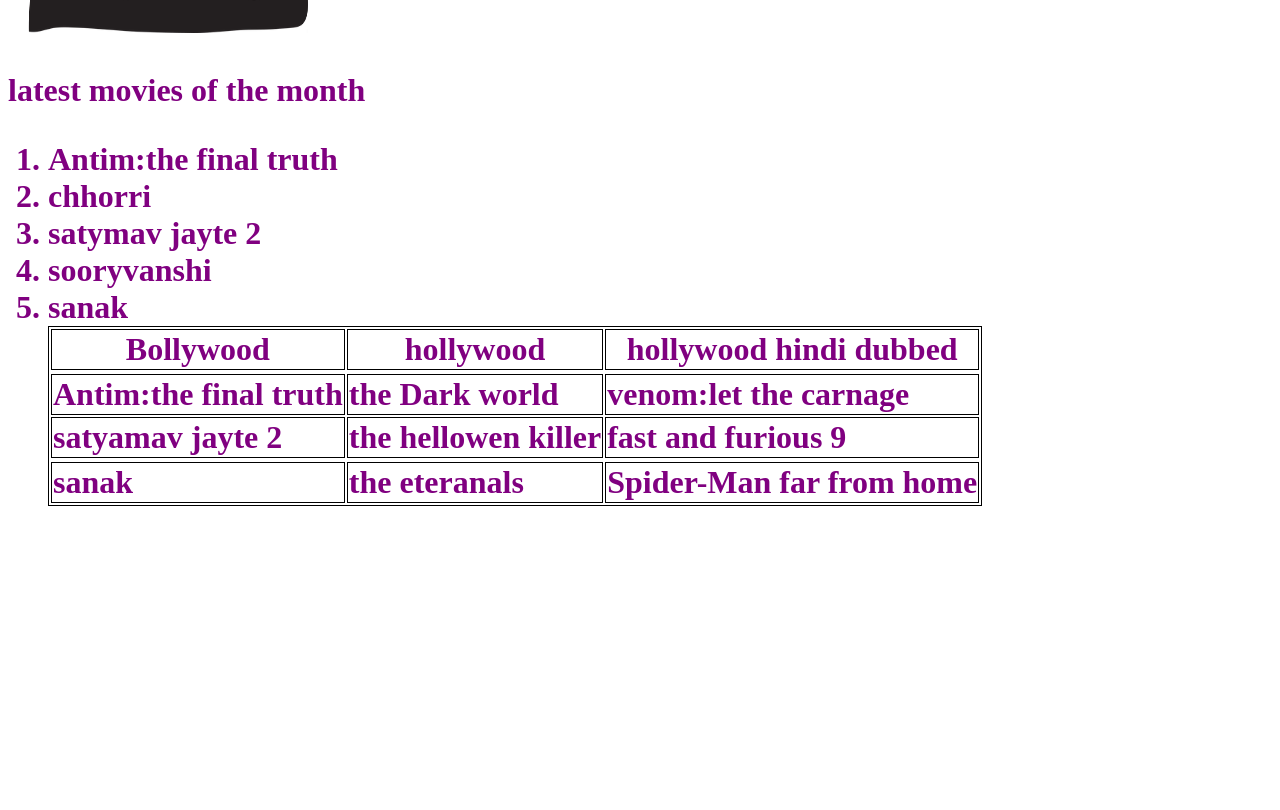
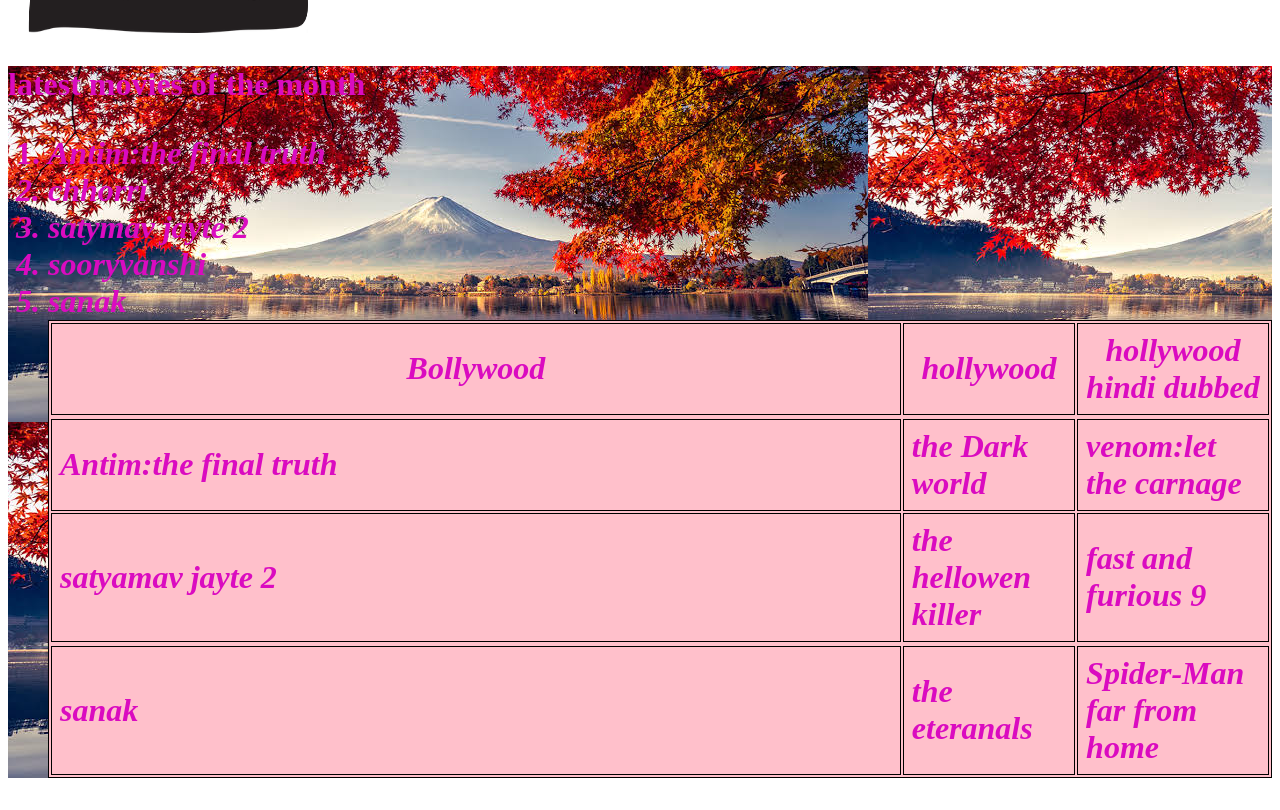
Before and after one commit to as2733055/as2733055, a plain HTML site: page index.html in a window 1280 px wide. Shown: the part 801-1611 px from the top of the page. Before the commit the page ends 1339 px from the top, so only its background shows below. Drawn offline with Linux system fonts and the light colour scheme.

Commit message:
today Dec 4

```diff
--- a/index.html
+++ b/index.html
@@ -9,26 +9,34 @@
 <style>
 table, th, td {
   border:1px solid black;
-  background-color:white;
-
+  background-color:pink;
+}
+th,td {
+  padding: 8px;
+}
+tr:nth-child(even) {
+background-color: yellow;
 }
 </style
 <body style="background-image:url('images.jpeg')">
- <font color="purple"/>
+ <font color="dark black"/>
 <h1>HI GUYS</h1>
-<p>let's chat</p>
+<p><b>let's chat</b></p>
 <p>this web will provide you new movie.<br>here you can get links of most latest movies.<br>it will be available for free. </p>
 <a href="https://www.w3schools.com">visit w3schools</a><br><a href="https://movie4me.wtf/">visit movie4me.wtf</a><h1 style="background-color:light skyblue;">DON'T WORRY BE HAPPY<p style="font-size:80%;"<b>this website is for you<br><img src="movie.png" width="300" height="500" alt="error" />
 
-<p>latest movies of the month <br><ol>
-  <li>Antim:the final truth</li>
+<div style="background-image: url('image 3.jpeg');">
+latest movies of the month <br><ol>
+  <li><i>Antim:the final truth<i/></li>
   <li>chhorri</li>
   <li>satymav jayte 2</li>
   <li>sooryvanshi</li>
   <li>sanak</li>
-  <table>
+
+  <table style="width=100%">
     <tr>
-      <th>Bollywood</th>
+      <th
+      style="width:70%">Bollywood</th>
       <th>hollywood</th>
       <th>hollywood hindi dubbed</th>
       <tr/>
```
Also changed, not shown: image 3.jpeg (added).
